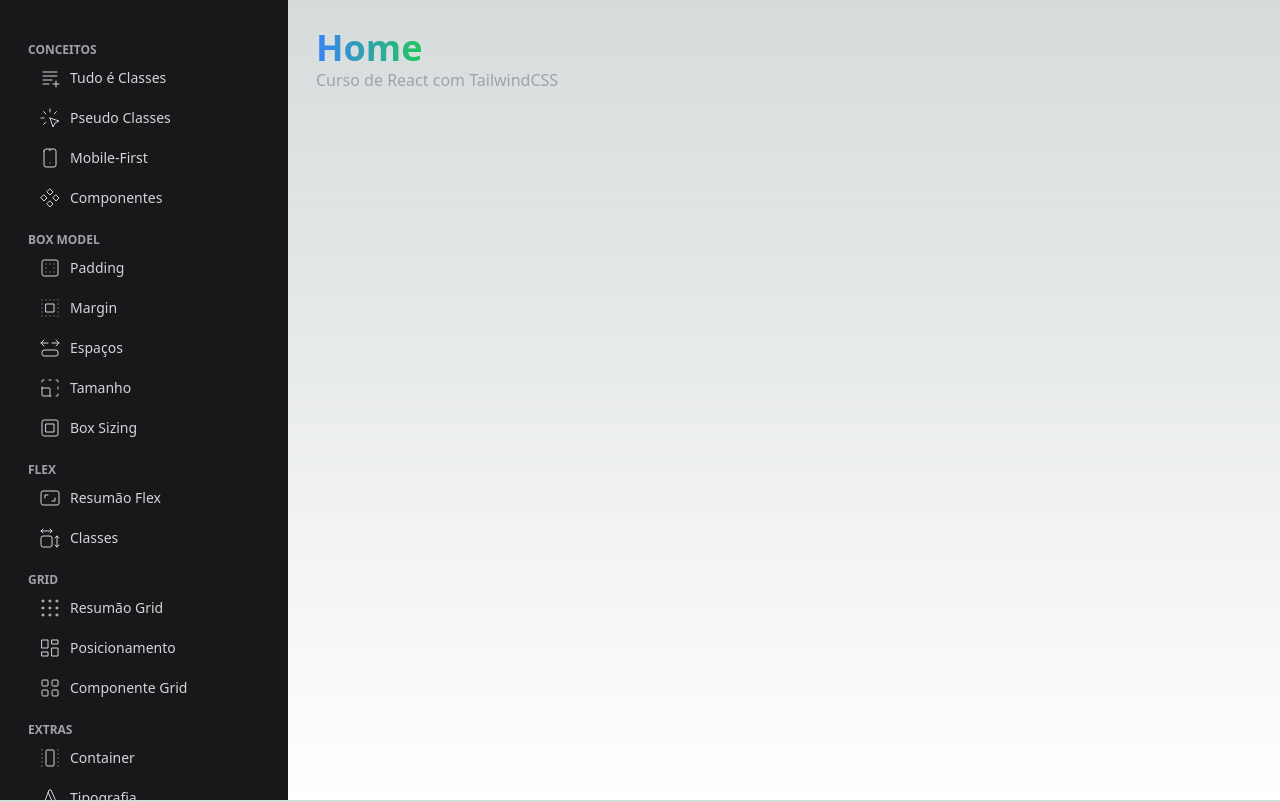
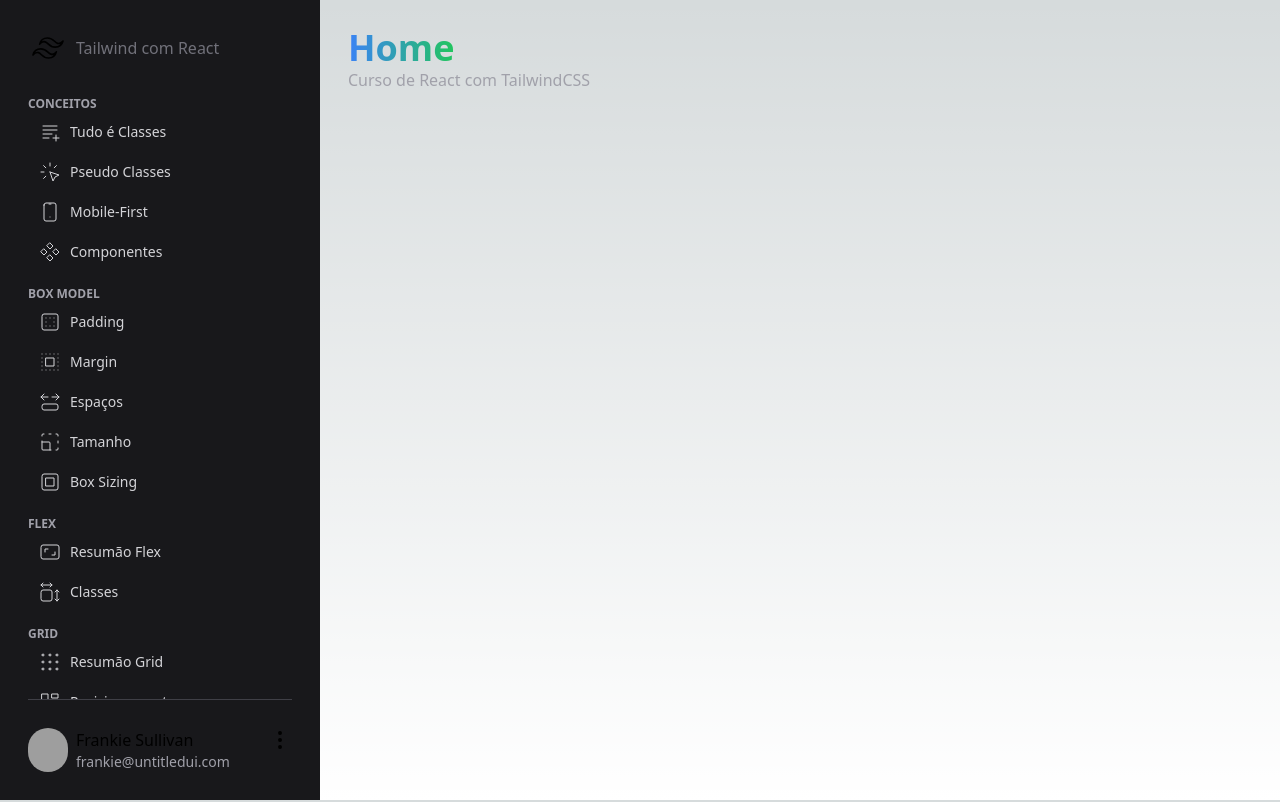
Before and after one commit to vitordiniz25/react-tailwind, a Next.js app: page / in a window 1280 px wide. Shown: the top 802 px of the page. Built offline with nearby package versions, Linux system fonts and the light colour scheme; grey boxes are pictures that could not be loaded.

Commit message:
navegacao e ajustes de layout

```diff
--- /dev/null
+++ b/src/components/template/Logo.tsx
@@ -0,0 +1,14 @@
+import { IconBrandTailwind } from "@tabler/icons-react";
+
+interface LogoProps {
+    className: string
+}
+
+export default function Logo(props: LogoProps) {
+    return (
+        <div className={`flex items-center gap-2 ${props.className ?? ''}`}>
+            <IconBrandTailwind size={40} stroke={1}/>
+            <span className="text-zinc-500">Tailwind com React</span>
+        </div>
+    )
+}
--- a/src/components/template/MenuItem.tsx
+++ b/src/components/template/MenuItem.tsx
@@ -1,3 +1,4 @@
+import Link from "next/link"
 import React from "react"
 
 interface MenuItemProps {
@@ -8,6 +9,7 @@ interface MenuItemProps {
 
 export default function MenuItem(props: MenuItemProps){
     return (
+        <Link href={props.url}>
             <div className="
                 flex items-center gap-2 py-2 px-2.5 text-zinc-300
                 hover:bg-black rounded-md
@@ -17,5 +19,6 @@ export default function MenuItem(props: MenuItemProps){
                 })}</span>
                 <span className="text-sm">{props.texto}</span>
             </div>
+        </Link>
     )
 }
--- a/src/components/template/Pagina.tsx
+++ b/src/components/template/Pagina.tsx
@@ -1,3 +1,4 @@
+import Logo from "./Logo"
 import Menu from "./Menu"
 import UsuarioInfo from "./UsuarioInfo"
 
@@ -13,10 +14,13 @@ export default function Pagina(props: PaginaProps) {
     }
     return (
         <div className="flex h-screen">
-            <aside className="flex flex-col bg-zinc-900 w-72">
-                <Menu className="p-7"/>
-                <hr className="mx-7 border-zinc-700"/>
-                <UsuarioInfo {...usuario} className="p-7"/>
+            <aside className="flex flex-col bg-zinc-900 w-80">
+                <Logo className="pt-7 px-7"/>
+                <Menu className="pt-3.5 p-7 overflow-auto pb-28"/>
+                <div className="fixed bottom-0 bg-zinc-900 w-80">
+                    <hr className="mx-7 border-zinc-700"/>
+                    <UsuarioInfo {...usuario} className="p-7"/>
+                </div>
             </aside>
             <div className="p-7">
                 {props.children}
```
Lines whose indentation alone changed are shown as unchanged.
